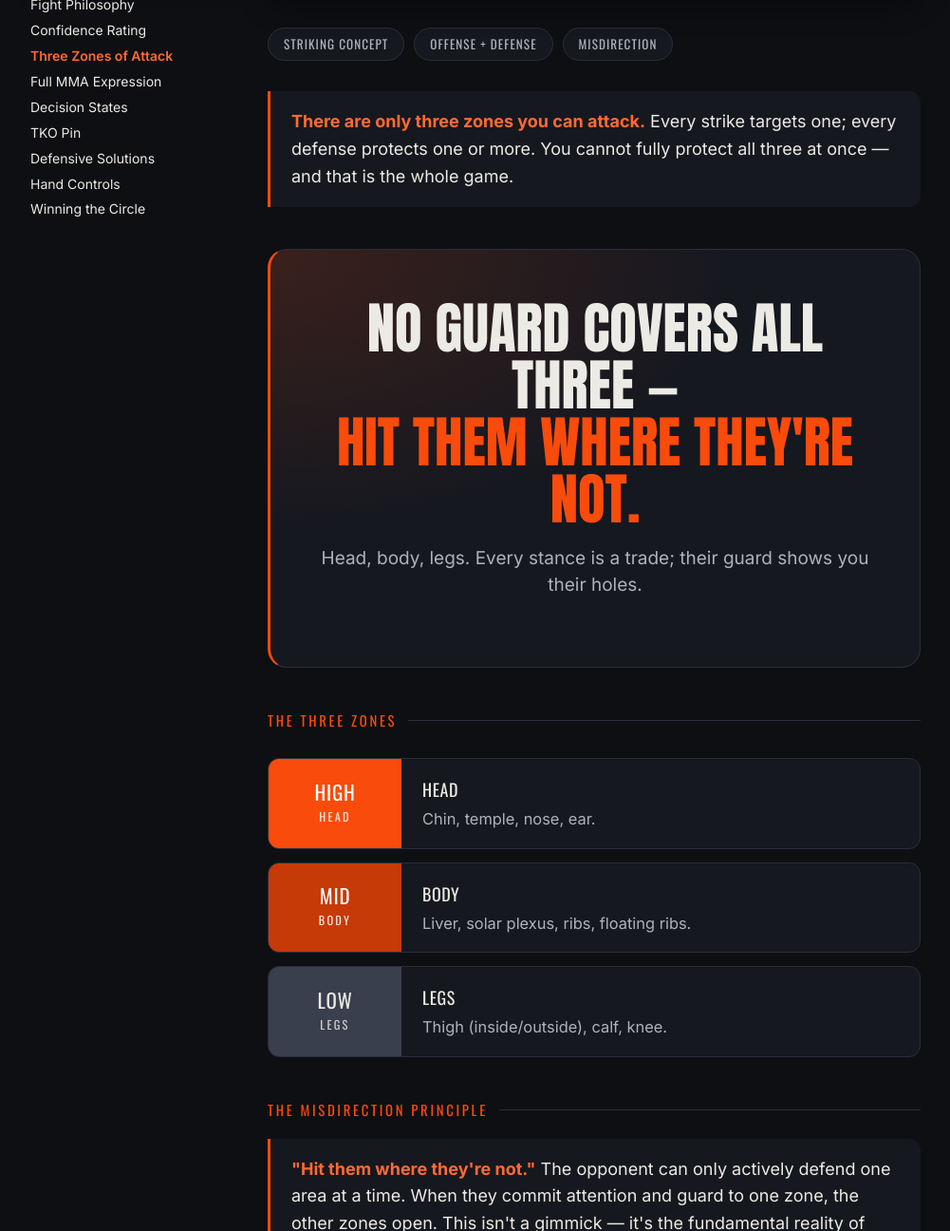
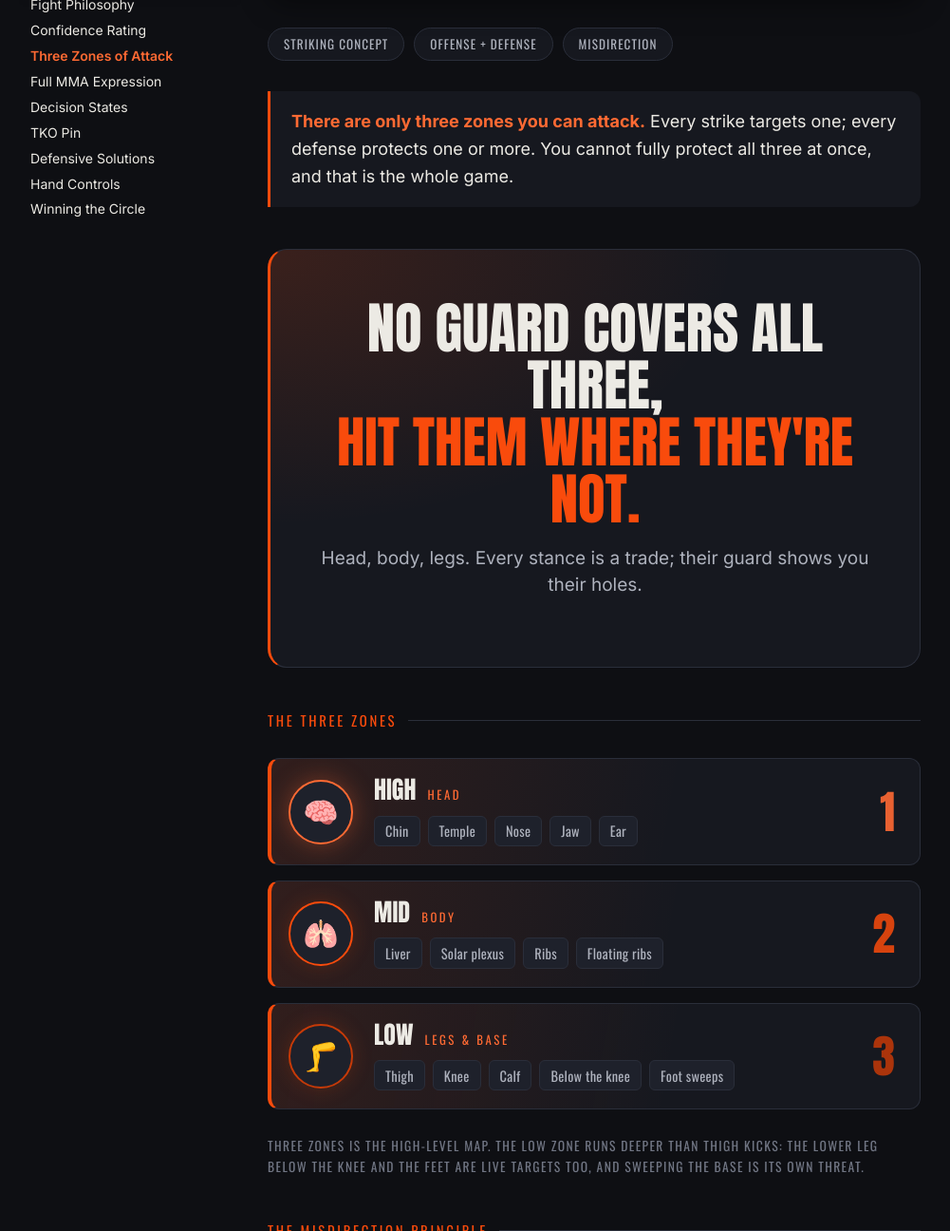
Before and after one commit to ACalienes/Ecological-MMA-Game-System, an MkDocs documentation site: the page built from docs/concepts/three-zones.md, in a window 1280 px wide and 1400 px high, scrolled down 394 px, cut to the strip 104-1400 px from the top of the window. Shown: the whole strip at 95% size, without its empty margins (14-1015 px from the left). Built offline with MkDocs 1.6.1 and Material for MkDocs 9.7.7, drawn with Linux system fonts in a browser that asks for light colours; some of the changed text lies outside the part shown.

Commit message:
Redesign three-zones body map + fix misdirection copy
- emma-bodymap reworked into a heat-tiered infographic: circular zone
  badges, target pills, big tier numerals, warm head->legs gradient
  (kills the flat table look / dead-gray low row).
- Low zone widened to 'Legs & Base' with below-the-knee + foot-sweep
  targets, plus a note that three zones is the high-level map.
- Corrected the misdirection claim: an opponent CAN defend more than one
  area at once, just never everywhere at once (per Alex).

Co-Authored-By: Claude Opus 4.7 (1M context) <noreply@anthropic.com>

```diff
--- a/docs/concepts/three-zones.md
+++ b/docs/concepts/three-zones.md
@@ -5,10 +5,10 @@
 
 <div class="emma-meta"><span>Striking Concept</span><span>Offense + Defense</span><span>Misdirection</span></div>
 
-<p class="emma-hl"><b>There are only three zones you can attack.</b> Every strike targets one; every defense protects one or more. You cannot fully protect all three at once — and that is the whole game.</p>
+<p class="emma-hl"><b>There are only three zones you can attack.</b> Every strike targets one; every defense protects one or more. You cannot fully protect all three at once, and that is the whole game.</p>
 
 <div class="emma-band">
-  <p class="emma-statement">No guard covers all three —<br><span class="accent">hit them where they're not.</span></p>
+  <p class="emma-statement">No guard covers all three, <br><span class="accent">hit them where they're not.</span></p>
   <p class="emma-statement__sub">Head, body, legs. Every stance is a trade; their guard shows you their holes.</p>
 </div>
 
@@ -16,28 +16,42 @@
 
 <div class="emma-bodymap">
   <div class="emma-zone emma-zone--high">
-    <div class="emma-zone__label"><span class="lv">High</span><span class="lk">Head</span></div>
-    <div class="emma-zone__body"><span class="t">Head</span><span class="d">Chin, temple, nose, ear.</span></div>
+    <div class="emma-zone__badge">🧠</div>
+    <div class="emma-zone__main">
+      <div class="emma-zone__head"><span class="lv">High</span><span class="lk">Head</span></div>
+      <div class="emma-zone__tgts"><span>Chin</span><span>Temple</span><span>Nose</span><span>Jaw</span><span>Ear</span></div>
+    </div>
+    <div class="emma-zone__tier">1</div>
   </div>
   <div class="emma-zone emma-zone--mid">
-    <div class="emma-zone__label"><span class="lv">Mid</span><span class="lk">Body</span></div>
-    <div class="emma-zone__body"><span class="t">Body</span><span class="d">Liver, solar plexus, ribs, floating ribs.</span></div>
+    <div class="emma-zone__badge">🫁</div>
+    <div class="emma-zone__main">
+      <div class="emma-zone__head"><span class="lv">Mid</span><span class="lk">Body</span></div>
+      <div class="emma-zone__tgts"><span>Liver</span><span>Solar plexus</span><span>Ribs</span><span>Floating ribs</span></div>
+    </div>
+    <div class="emma-zone__tier">2</div>
   </div>
   <div class="emma-zone emma-zone--low">
-    <div class="emma-zone__label"><span class="lv">Low</span><span class="lk">Legs</span></div>
-    <div class="emma-zone__body"><span class="t">Legs</span><span class="d">Thigh (inside/outside), calf, knee.</span></div>
+    <div class="emma-zone__badge">🦵</div>
+    <div class="emma-zone__main">
+      <div class="emma-zone__head"><span class="lv">Low</span><span class="lk">Legs &amp; Base</span></div>
+      <div class="emma-zone__tgts"><span>Thigh</span><span>Knee</span><span>Calf</span><span>Below the knee</span><span>Foot sweeps</span></div>
+    </div>
+    <div class="emma-zone__tier">3</div>
   </div>
 </div>
 
+<p class="emma-sub">Three zones is the high-level map. The low zone runs deeper than thigh kicks: the lower leg below the knee and the feet are live targets too, and sweeping the base is its own threat.</p>
+
 <p class="emma-glabel">The Misdirection Principle</p>
 
-<p class="emma-hl"><b>"Hit them where they're not."</b> The opponent can only actively defend one area at a time. When they commit attention and guard to one zone, the other zones open. This isn't a gimmick — it's the fundamental reality of striking.</p>
+<p class="emma-hl"><b>"Hit them where they're not."</b> The opponent can defend more than one area at a time, but never <i>everywhere</i> at once. Pull their guard and attention onto the zones you threaten, and the zone they leave open is the one you take. This isn't a gimmick, it's the fundamental reality of striking.</p>
 
 <div class="emma-stepper">
-  <div class="emma-step emma-has-pop" tabindex="0"><span class="emma-step__n">1</span><b>Threaten one zone</b>Make them believe an attack is coming to Zone A.<span class="emma-pop emma-pop--l">A real, committed-looking threat — a feint or a partial strike that reads as the real thing.</span></div>
-  <div class="emma-step emma-has-pop" tabindex="0"><span class="emma-step__n">2</span><b>They respond</b>Guard, attention, or body position shifts to protect Zone A.<span class="emma-pop emma-pop--l">The defensive reaction is what creates the opening — you're shaping it on purpose.</span></div>
+  <div class="emma-step emma-has-pop" tabindex="0"><span class="emma-step__n">1</span><b>Threaten one zone</b>Make them believe an attack is coming to Zone A.<span class="emma-pop emma-pop--l">A real, committed-looking threat, a feint or a partial strike that reads as the real thing.</span></div>
+  <div class="emma-step emma-has-pop" tabindex="0"><span class="emma-step__n">2</span><b>They respond</b>Guard, attention, or body position shifts to protect Zone A.<span class="emma-pop emma-pop--l">The defensive reaction is what creates the opening, you're shaping it on purpose.</span></div>
   <div class="emma-step emma-has-pop" tabindex="0"><span class="emma-step__n">3</span><b>Attack another zone</b>Zone B or C is now more exposed.<span class="emma-pop emma-pop--l">They cannot cover what they just left to protect Zone A.</span></div>
-  <div class="emma-step emma-has-pop" tabindex="0"><span class="emma-step__n">4</span><b>Land the target</b>Strike where their defense isn't.<span class="emma-pop emma-pop--l">The last strike was often planned from the start — everything before it was setup.</span></div>
+  <div class="emma-step emma-has-pop" tabindex="0"><span class="emma-step__n">4</span><b>Land the target</b>Strike where their defense isn't.<span class="emma-pop emma-pop--l">The last strike was often planned from the start, everything before it was setup.</span></div>
 </div>
 
 <p class="emma-sub">When defense commits to one zone, the others open</p>
@@ -48,23 +62,23 @@
   <div class="emma-flow__row"><span class="emma-flow__from">Protect legs (checking, weight shifted)</span><span class="emma-flow__arr">→</span><span class="emma-flow__to">Head and body open</span></div>
 </div>
 
-<p class="emma-glabel">Guard Positions — Every One Is a Trade</p>
+<p class="emma-glabel">Guard Positions, Every One Is a Trade</p>
 
-<p class="emma-hl">There is no guard that protects all three zones. Every stance is a choice about what to prioritize and what to leave vulnerable. <b>When you see an opponent's guard, you're seeing their priorities — and their holes.</b></p>
+<p class="emma-hl">There is no guard that protects all three zones. Every stance is a choice about what to prioritize and what to leave vulnerable. <b>When you see an opponent's guard, you're seeing their priorities, and their holes.</b></p>
 
 <div class="emma-chips">
   <span class="emma-chip emma-chip--info" tabindex="0"><span class="emma-chip__i">⬆️</span> High Guard<span class="emma-chip__detail">Hands at temples/forehead. Protects head from hooks and straights; exposes body and legs. Used when expecting head attacks or shelling up.</span></span>
-  <span class="emma-chip emma-chip--info" tabindex="0"><span class="emma-chip__i">↔️</span> Mid Guard<span class="emma-chip__detail">Hands at chin level. Protects head with small movement, can drop to body — but nothing is fully covered without movement. The neutral, ready position.</span></span>
+  <span class="emma-chip emma-chip--info" tabindex="0"><span class="emma-chip__i">↔️</span> Mid Guard<span class="emma-chip__detail">Hands at chin level. Protects head with small movement, can drop to body, but nothing is fully covered without movement. The neutral, ready position.</span></span>
   <span class="emma-chip emma-chip--info" tabindex="0"><span class="emma-chip__i">⬇️</span> Low Guard<span class="emma-chip__detail">Hands at chest/belly. Protects body and solar plexus; head is completely open. Used against body punchers or to bait head shots.</span></span>
-  <span class="emma-chip emma-chip--info" tabindex="0"><span class="emma-chip__i">🤚</span> Extended Guard<span class="emma-chip__detail">Hands reaching out. Protects nothing directly — instead intercepts strikes before they arrive, controls range, disrupts the opponent. Risk: if they get past the hands, everything is exposed.</span></span>
+  <span class="emma-chip emma-chip--info" tabindex="0"><span class="emma-chip__i">🤚</span> Extended Guard<span class="emma-chip__detail">Hands reaching out. Protects nothing directly, instead intercepts strikes before they arrive, controls range, disrupts the opponent. Risk: if they get past the hands, everything is exposed.</span></span>
   <span class="emma-chip emma-chip--info" tabindex="0"><span class="emma-chip__i">🛞</span> Philly Shell / Shoulder Roll<span class="emma-chip__detail">Lead shoulder and rear hand. Protects lead side of head and body; exposes rear side of head, body if the shoulder rolls late, and legs. A counter-punching style.</span></span>
 </div>
 
 <p class="emma-glabel">Building Combinations Across Zones</p>
 
-<p class="emma-hl">The best combinations don't just throw multiple strikes — early strikes <b>shape the defensive response</b> to open the target you actually want. The last strike is the plan; everything before it is setup.</p>
+<p class="emma-hl">The best combinations don't just throw multiple strikes, early strikes <b>shape the defensive response</b> to open the target you actually want. The last strike is the plan; everything before it is setup.</p>
 
-<p class="emma-sub">When you attack a zone, the defender reacts — opening another</p>
+<p class="emma-sub">When you attack a zone, the defender reacts, opening another</p>
 
 <div class="emma-flow">
   <div class="emma-flow__row"><span class="emma-flow__from">Attack head</span><span class="emma-flow__arr">→</span><span class="emma-flow__to">Hands up, chin tucked → body, legs open</span></div>
@@ -84,7 +98,7 @@
 <p class="emma-hl">High-level striking is about <b>creating</b> openings, not just finding them. You make the hole, then you hit it.</p>
 
 <div class="emma-cards">
-  <div class="emma-card emma-has-pop" tabindex="0"><div class="emma-card__i">🔍</div><div class="emma-card__t">Found openings</div><p>Exist from the opponent's habits or current position — observe, recognize, attack.<span class="emma-pop">Guard naturally sits low, hands drop after throwing, no leg-kick checks, looks away at certain moments. The attacker's job: spot the pattern, hit the available zone.</span></p></div>
+  <div class="emma-card emma-has-pop" tabindex="0"><div class="emma-card__i">🔍</div><div class="emma-card__t">Found openings</div><p>Exist from the opponent's habits or current position, observe, recognize, attack.<span class="emma-pop">Guard naturally sits low, hands drop after throwing, no leg-kick checks, looks away at certain moments. The attacker's job: spot the pattern, hit the available zone.</span></p></div>
   <div class="emma-card emma-has-pop" tabindex="0"><div class="emma-card__i">🛠️</div><div class="emma-card__t">Created openings</div><p>Don't exist until you manufacture them with misdirection.<span class="emma-pop">Feint to head → body opens; attack body repeatedly → they guard it → head opens; threaten the lead leg → weight shifts → rear leg planted. The attacker's job: force the response that creates the opening you want.</span></p></div>
 </div>
 
@@ -100,14 +114,14 @@ You cannot protect all three zones simultaneously. Sound defense runs a loop:
 </div>
 
 <div class="emma-warns">
-  <span class="emma-warn">Always protecting the same zone — they'll find the hole</span>
+  <span class="emma-warn">Always protecting the same zone, they'll find the hole</span>
   <span class="emma-warn">Showing a consistent guard pattern</span>
   <span class="emma-warn">Not knowing which zone you're currently exposing</span>
 </div>
 
 <p class="emma-glabel">Application to Confidence Rating</p>
 
-Zone reading is how you build offensive confidence — it scales with your <a href="../confidence-rating/">Confidence Rating</a>.
+Zone reading is how you build offensive confidence, it scales with your <a href="../confidence-rating/">Confidence Rating</a>.
 
 <div class="emma-flow">
   <div class="emma-flow__row"><span class="emma-flow__from">Low</span><span class="emma-flow__arr">→</span><span class="emma-flow__to">Probe all three zones to see how they react</span></div>
@@ -118,11 +132,11 @@ Zone reading is how you build offensive confidence — it scales with your <a hr
 
 ??? note "Summary &amp; related concepts"
     <ul class="emma-checklist">
-      <li><b>Three zones</b> — Head, Body, Legs are the only targets.</li>
-      <li><b>Misdirection</b> — make them commit to one zone, attack another.</li>
-      <li><b>Guard reality</b> — every position protects some zones, exposes others. No perfect defense.</li>
-      <li><b>Combination logic</b> — early strikes shape the response to open the real target.</li>
-      <li><b>Found vs. created</b> — high-level striking manufactures openings.</li>
+      <li><b>Three zones</b>, Head, Body, Legs are the only targets.</li>
+      <li><b>Misdirection</b>, make them commit to one zone, attack another.</li>
+      <li><b>Guard reality</b>, every position protects some zones, exposes others. No perfect defense.</li>
+      <li><b>Combination logic</b>, early strikes shape the response to open the real target.</li>
+      <li><b>Found vs. created</b>, high-level striking manufactures openings.</li>
     </ul>
 
     <div class="emma-flow">
--- a/docs/stylesheets/theme.css
+++ b/docs/stylesheets/theme.css
@@ -1,5 +1,5 @@
 /* ==========================================================================
-   Ecological MMA System — Combat Theme
+   Ecological MMA System, Combat Theme
    Design-token layer + MkDocs Material overrides.
    Identity: deep ink base, warm off-white text, orange used sparingly,
    bold condensed display type. Built on the craft from the Kameha repos.
@@ -7,7 +7,7 @@
 
 /* ---------- 1. Design tokens -------------------------------------------- */
 :root {
-  /* Palette — combat */
+  /* Palette, combat */
   --ink:          #0E0F13;   /* page background */
   --charcoal:     #16181F;   /* surfaces / cards */
   --charcoal-2:   #1E212B;   /* raised surfaces */
@@ -16,13 +16,13 @@
   --fog:          #ECEAE4;   /* primary text */
   --fog-dim:      #AEB2BD;   /* secondary text */
   --fog-faint:    #717684;   /* tertiary / labels */
-  --orange:       #F94B0C;   /* accent — use sparingly (~2-3%) */
+  --orange:       #F94B0C;   /* accent, use sparingly (~2-3%) */
   --orange-bright:#FF6A33;
   --orange-deep:  #C63A08;
   --orange-glow:  rgba(249, 75, 12, 0.18);
 
   /* Surfaces & semantic */
-  --raised:       #1E212B;   /* raised surface — popovers, tooltips */
+  --raised:       #1E212B;   /* raised surface, popovers, tooltips */
   --good:         #36C28B;   /* win / ready */
   --bad:          #E8533A;   /* loss / warning */
 
@@ -53,7 +53,7 @@
 }
 
 /* ---------- 2. Material variable remap ---------------------------------- */
-/* Dark (slate) — the primary combat look */
+/* Dark (slate), the primary combat look */
 [data-md-color-scheme="slate"] {
   --md-default-bg-color:          var(--ink);
   --md-default-fg-color:          var(--fog);
@@ -83,7 +83,7 @@
   --md-typeset-table-color:       var(--steel);
 }
 
-/* Light scheme — warm paper variant */
+/* Light scheme, warm paper variant */
 [data-md-color-scheme="default"] {
   --md-default-bg-color:          #FAF9F6;
   --md-default-fg-color:          #1A1B1F;
@@ -92,7 +92,7 @@
   --md-accent-fg-color:           var(--orange-deep);
   --md-typeset-a-color:           var(--orange-deep);
 
-  /* Scheme-aware combat palette — light values so every emma-* component adapts */
+  /* Scheme-aware combat palette, light values so every emma-* component adapts */
   --ink:        #FAF9F6;   /* page / deepest surface */
   --charcoal:   #FFFFFF;   /* card / chip surface */
   --charcoal-2: #F1EEE7;   /* raised / table headers */
@@ -200,7 +200,7 @@ body, .md-typeset {
 }
 .md-typeset table:not([class]) tr:hover { background: rgba(255,255,255,0.02); }
 
-/* Admonitions — flat, branded */
+/* Admonitions, flat, branded */
 .md-typeset .admonition,
 .md-typeset details {
   border: 1px solid var(--steel);
@@ -473,7 +473,7 @@ body, .md-typeset {
   border: 1px solid var(--steel); border-radius: 999px; padding: 0.3rem 0.8rem; background: var(--charcoal);
 }
 
-/* THE MATCHUP — fight-card */
+/* THE MATCHUP, fight-card */
 .md-typeset .emma-matchup {
   display: grid; grid-template-columns: 1fr auto 1fr; align-items: stretch; gap: 0;
   border: 1px solid var(--steel); border-radius: var(--radius-lg); background: var(--charcoal);
@@ -538,7 +538,7 @@ body, .md-typeset {
 .md-typeset .emma-chip:focus-within { transform: translateY(-2px); border-color: var(--orange); z-index: 50; }
 .emma-chip__i { font-size: 1.15rem; line-height: 1; }
 
-/* interactive chip — reveal detail on hover / focus (tap on mobile) */
+/* interactive chip, reveal detail on hover / focus (tap on mobile) */
 .md-typeset .emma-chip--info { cursor: help; padding-right: 1.9rem; outline: none; }
 .emma-chip--info::after {
   content: "+"; position: absolute; right: 0.65rem; top: 50%; transform: translateY(-50%);
@@ -660,7 +660,7 @@ body, .md-typeset {
   .emma-arc__sep { padding: 0.25rem; border: 0; border-top: 1px solid var(--steel); border-bottom: 1px solid var(--steel); transform: rotate(90deg); }
 }
 
-/* STARTING POSITION — one calm panel, muted labels (not loud cards) */
+/* STARTING POSITION, one calm panel, muted labels (not loud cards) */
 .md-typeset .emma-setup {
   display: grid; grid-template-columns: 1fr 1fr; column-gap: 2.2rem; margin: 0; padding: 0 1.3rem;
   background: var(--charcoal); border: 1px solid var(--steel); border-radius: var(--radius-lg); box-shadow: var(--shadow-sm);
@@ -674,7 +674,7 @@ body, .md-typeset {
 }
 
 /* ==========================================================================
-   VISUAL ELEVATION — hero imagery, full-bleed bands, oversized type, diagrams
+   VISUAL ELEVATION, hero imagery, full-bleed bands, oversized type, diagrams
    ========================================================================== */
 
 /* page hero image banner */
@@ -754,27 +754,40 @@ body, .md-typeset {
 }
 
 /* --- emma-bodymap: three stacked target zones (high / middle / low) --- */
-.md-typeset .emma-bodymap { display: grid; gap: 0.7rem; margin: 1.4rem 0; }
+.md-typeset .emma-bodymap { display: grid; gap: 0.8rem; margin: 1.4rem 0; }
 .md-typeset .emma-zone {
-  display: grid; grid-template-columns: 7rem 1fr; align-items: stretch;
-  background: var(--charcoal); border: 1px solid var(--steel); border-radius: var(--radius-md); overflow: hidden;
+  position: relative; display: grid; grid-template-columns: 3.4rem 1fr auto; align-items: center; gap: 1.1rem;
+  border-radius: var(--radius-md); padding: 0.95rem 1.3rem 0.95rem 0.9rem;
+  border: 1px solid var(--steel); border-left: 4px solid var(--orange);
+  background: linear-gradient(100deg, rgba(249,75,12,0.12), transparent 62%), var(--charcoal);
 }
-.emma-zone__label {
-  display: flex; flex-direction: column; justify-content: center; align-items: center; text-align: center;
-  padding: 1rem 0.6rem; color: #fff; font-family: var(--font-head); text-transform: uppercase; letter-spacing: 0.05em;
-  background: var(--orange); position: relative;
+.emma-zone__badge {
+  width: 3.4rem; height: 3.4rem; border-radius: 50%; display: grid; place-items: center;
+  font-size: 1.5rem; background: var(--charcoal-2); border: 2px solid var(--orange); box-shadow: 0 0 22px var(--orange-glow);
 }
-.emma-zone__label .lv { font-size: 1.05rem; line-height: 1; }
-.emma-zone__label .lk { font-size: 0.62rem; letter-spacing: 0.18em; opacity: 0.85; margin-top: 0.3rem; }
-.emma-zone--high .emma-zone__label { background: var(--orange); }
-.emma-zone--mid  .emma-zone__label { background: var(--orange-deep); }
-.emma-zone--low  .emma-zone__label { background: var(--steel-2); color: var(--fog); }
-.emma-zone__body { padding: 0.9rem 1.1rem; }
-.emma-zone__body .t { display: block; font-family: var(--font-head); text-transform: uppercase; font-size: 0.9rem; color: var(--fog); letter-spacing: 0.03em; }
-.emma-zone__body .d { display: block; font-size: 0.82rem; color: var(--fog-dim); margin-top: 0.25rem; line-height: 1.45; }
+.emma-zone__main { min-width: 0; }
+.emma-zone__head { display: flex; align-items: baseline; gap: 0.6rem; flex-wrap: wrap; }
+.emma-zone__head .lv { font-family: var(--font-display); text-transform: uppercase; font-size: 1.3rem; line-height: 1; color: var(--fog); }
+.emma-zone__head .lk { font-family: var(--font-head); text-transform: uppercase; letter-spacing: 0.2em; font-size: 0.64rem; color: var(--orange-bright); }
+.emma-zone__tgts { display: flex; flex-wrap: wrap; gap: 0.4rem; margin-top: 0.55rem; }
+.emma-zone__tgts span {
+  font-size: 0.72rem; color: var(--fog-dim); background: var(--charcoal-2); border: 1px solid var(--steel);
+  border-radius: var(--radius-sm); padding: 0.18rem 0.55rem; font-family: var(--font-head); letter-spacing: 0.02em;
+}
+.emma-zone__tier { font-family: var(--font-display); font-size: 2.4rem; line-height: 1; color: var(--steel-2); opacity: 0.7; }
+/* warm head -> legs heat tiers (no dead gray) */
+.emma-zone--high { border-left-color: var(--orange-bright); }
+.emma-zone--high .emma-zone__badge { border-color: var(--orange-bright); box-shadow: 0 0 26px rgba(255,106,51,0.35); }
+.emma-zone--high .emma-zone__tier { color: var(--orange-bright); opacity: 0.9; }
+.emma-zone--mid { border-left-color: var(--orange); }
+.emma-zone--mid .emma-zone__badge { border-color: var(--orange); }
+.emma-zone--mid .emma-zone__tier { color: var(--orange); opacity: 0.85; }
+.emma-zone--low { border-left-color: var(--orange-deep); }
+.emma-zone--low .emma-zone__badge { border-color: var(--orange-deep); }
+.emma-zone--low .emma-zone__tier { color: var(--orange-deep); opacity: 0.85; }
 @media (max-width: 560px) {
-  .md-typeset .emma-zone { grid-template-columns: 1fr; }
-  .emma-zone__label { flex-direction: row; gap: 0.5rem; padding: 0.55rem; }
+  .md-typeset .emma-zone { grid-template-columns: 2.8rem 1fr; }
+  .emma-zone__tier { display: none; }
 }
 
 /* --- emma-posmap: a dominance ladder of positions (wall / ground) --- */
```
